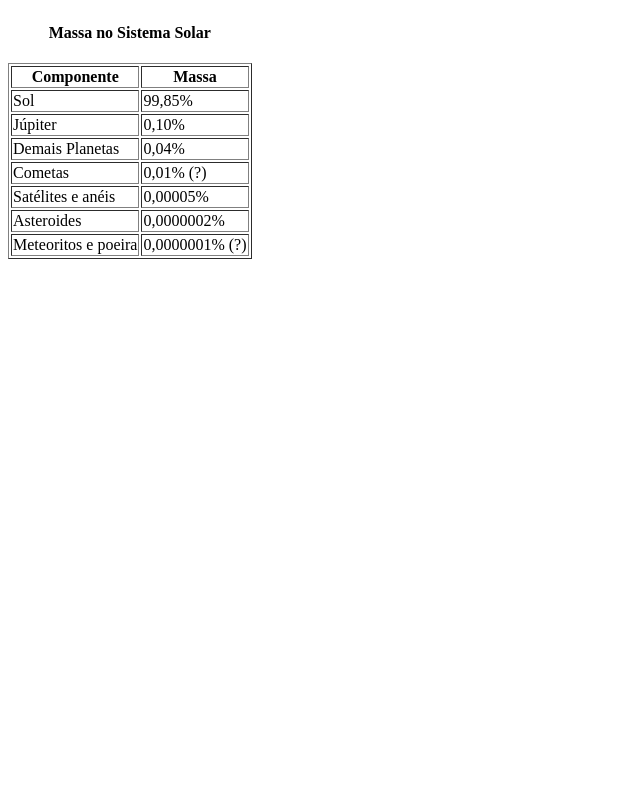
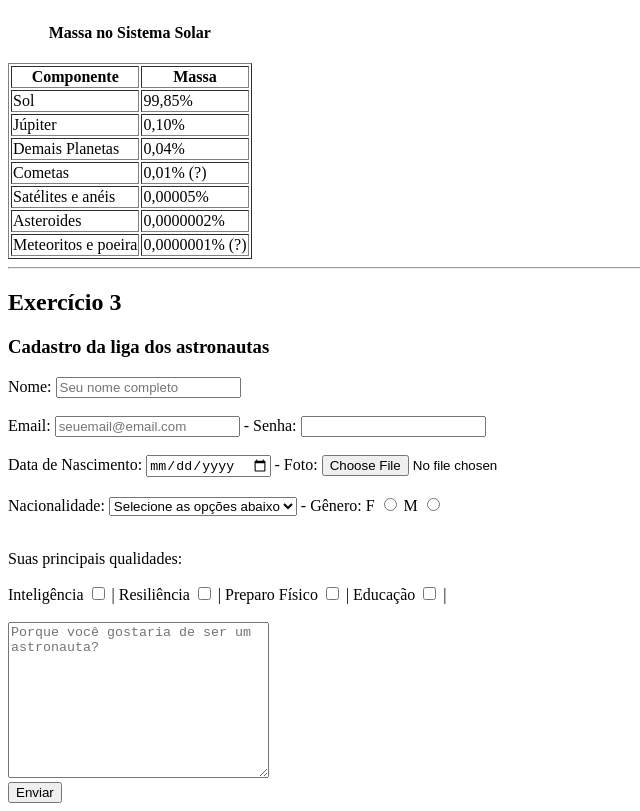
Before and after one commit to davislamenha/exercicios-html-onebitcode, a plain HTML site: page index.html in a window 1280 px wide. Shown: the part 1586-2397 px from the top of the page, without its empty margins (0-640 px from the left). Before the commit the page ends 1853 px from the top, so only its background shows below. Drawn offline with Linux system fonts and the light colour scheme.

Commit message:
formulario finalizado

```diff
--- a/index.html
+++ b/index.html
@@ -168,6 +168,61 @@
       </tbody>
     </table>
   </div>
+  <hr>
+  <h2>Exercício 3</h2>
+  <div class="formulario-container">
+    <h3>Cadastro da liga dos astronautas</h3>
+    <form action="">
+
+      <div>
+        <label for="nome">Nome: </label>
+        <input type="text" id="nome" placeholder="Seu nome completo" required>
+      </div>
+      <br>
+      <div>
+        <label for="email">Email: </label>
+        <input type="email" id="email" placeholder="seuemail@email.com" required> -
+        <label for="senha">Senha: </label>
+        <input type="password" id="senha" required>
+      </div>
+      <br>
+      <div>
+        <label for="data">Data de Nascimento: </label>
+        <input type="date" id="data" required> -
+        <label for="foto">Foto: </label>
+        <input type="file" id="foto">
+      </div>
+      <br>
+      <div>
+        <label for="nacionalidade">Nacionalidade: </label>
+        <select name="nacionalidade" id="nacionalidade" required>
+          <option value="">Selecione as opções abaixo</option>
+          <option value="Russo">Russo</option>
+          <option value="Brasileiro">Brasileiro</option>
+          <option value="Norte-Americano">Norte-Americano</option>
+          <option value="Português">Português</option>
+        </select> -
+        <label>Gênero: </label>
+        <label for="f">F <input type="radio" name="genero" value="feminino" id="f" required> </label>
+        <label for="m">M <input type="radio" name="genero" value="masculino" id="m"></label>
+      </div>
+      <br>
+      <div>
+        <p>Suas principais qualidades:</p>
+        <label for="int">Inteligência <input type="checkbox" name="qualidades" value="inteligencia" id="int"> |</label>
+        <label for="res">Resiliência <input type="checkbox" name="qualidades" value="resiliencia" id="res"> |</label>
+        <label for="pf">Preparo Físico <input type="checkbox" name="qualidades" value="preparo fisico" id="pf"> |</label>
+        <label for="edc">Educação <input type="checkbox" name="qualidades" value="educacao" id="edc"> |</label>
+      </div>
+      <br>
+      <div>
+        <textarea name="mensagem" id="mensagem" cols="30" rows="10" placeholder="Porque você gostaria de ser um astronauta?" required></textarea>
+      </div>
+      <input type="submit" value="Enviar">
+    </form>
+
+  </div>
+
 </body>
 
 </html>
```
